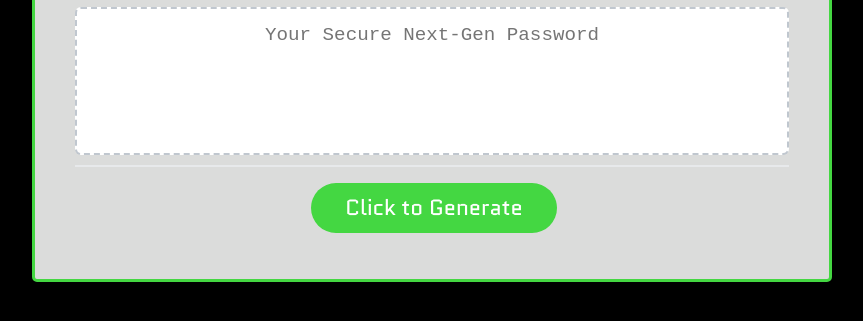
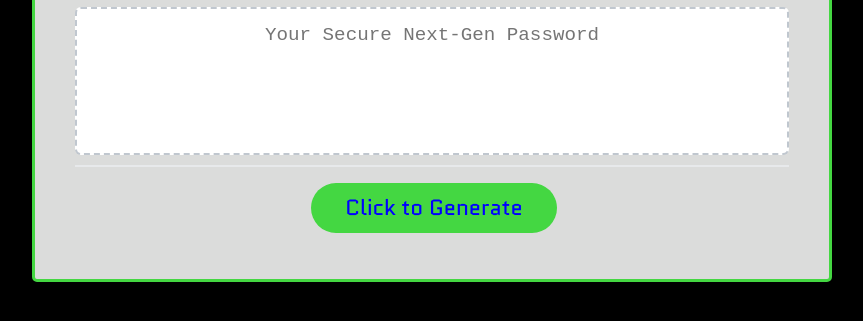
Before and after one commit to myfyrefly/next-generator, a plain HTML site: page index.html in a window 1280 px wide. In both pictures the pointer is over the button "Click to Generate". Shown: the part 307-628 px from the top of the page, without its empty margins (208-1071 px from the left). Drawn offline with Linux system fonts and the light colour scheme.

Commit message:
hover added to button

```diff
--- a/style.css
+++ b/style.css
@@ -90,10 +90,16 @@ header {
   font-family: 'Quantico';
 }
 
+.btn:hover {
+color: blue;
+}
+
 button[disabled] {
   cursor: default;
   background: #c0c7cf;
 }
+
+
 
 .float-right {
   float: right;
```
